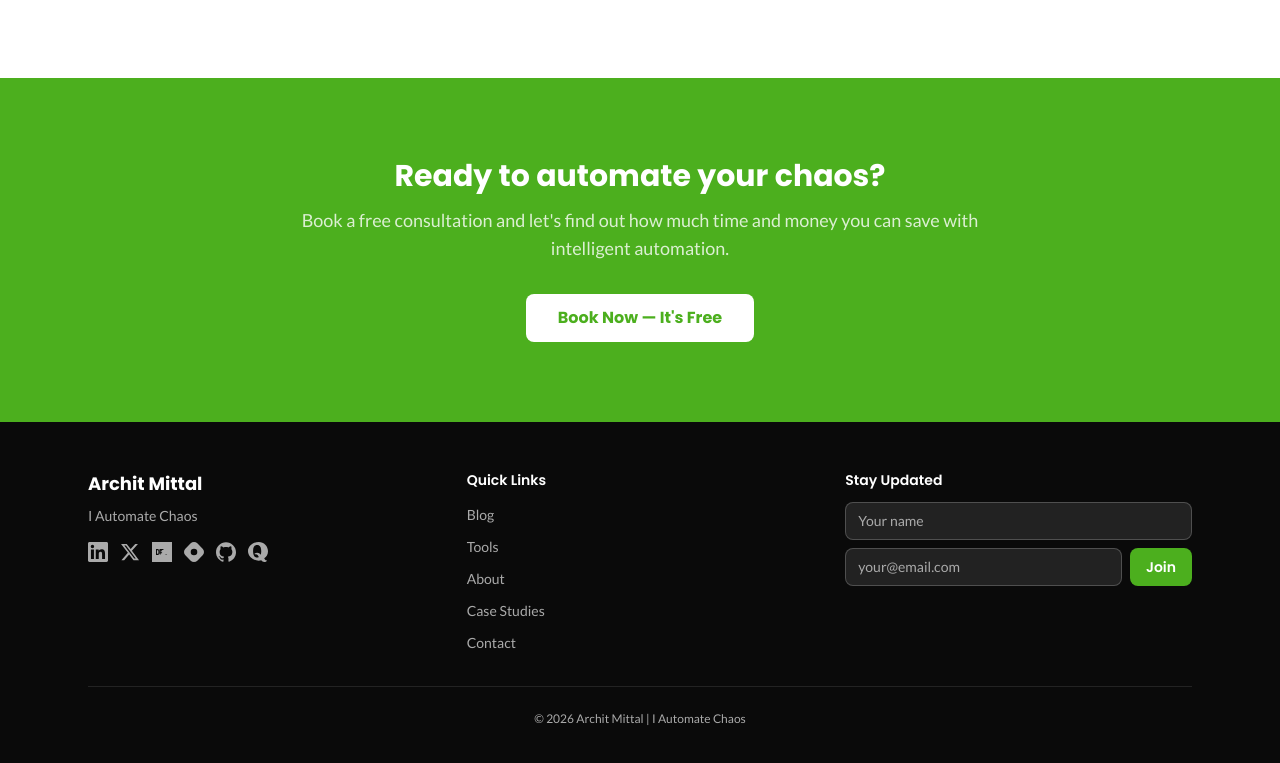
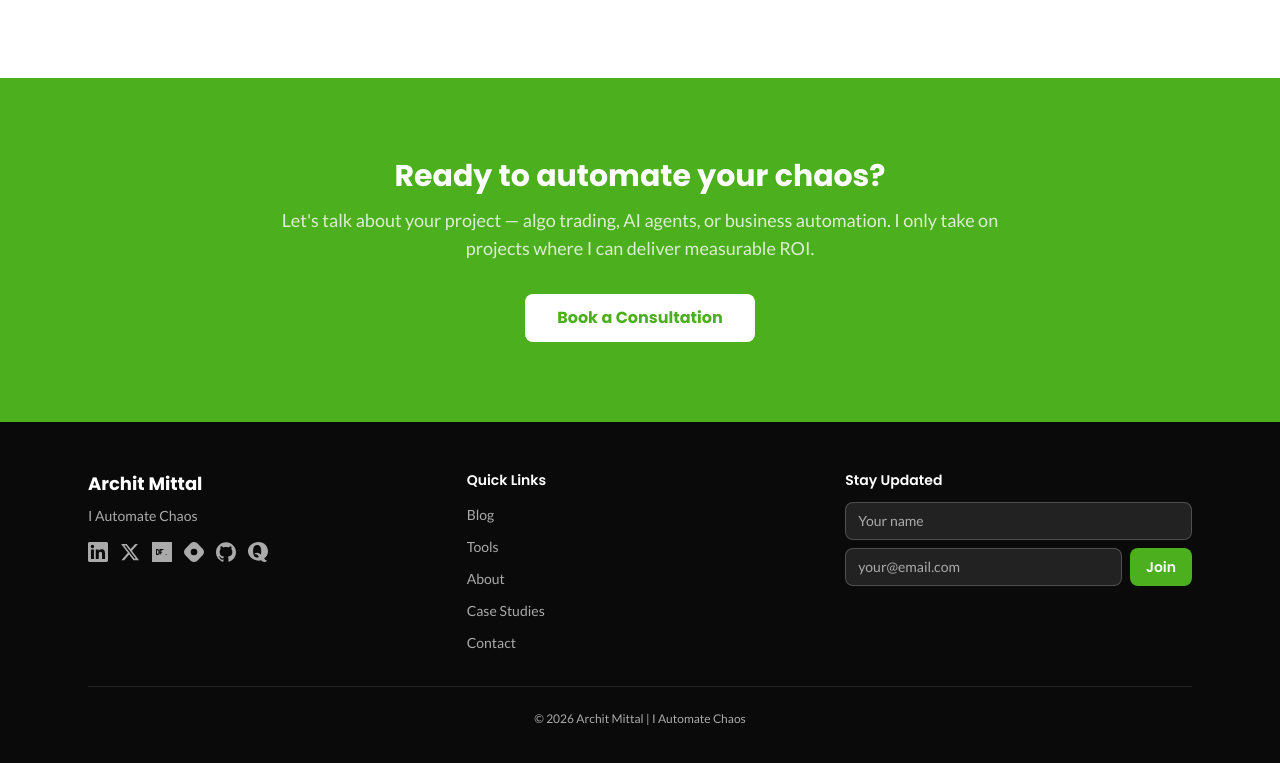
Before and after one commit to archit-akg13/architmittal.com, a Next.js app: page / in a window 1280 px wide. Shown: the part 3064-3827 px from the top of the page. Built offline with nearby package versions, Linux system fonts and the light colour scheme; no server answers.

Commit message:
refactor: update CTA with consultancy positioning
Updated consultation text and button label for clarity.

```diff
--- a/components/CTASection.tsx
+++ b/components/CTASection.tsx
@@ -8,7 +8,7 @@ export default function CTASection() {
           Ready to automate your chaos?
         </h2>
         <p className="font-body text-white/80 mb-8 text-lg">
-          Book a free consultation and let&apos;s find out how much time and money you can save with intelligent automation.
+          Let&apos;s talk about your project — algo trading, AI agents, or business automation. I only take on projects where I can deliver measurable ROI.
         </p>
         <a
           href={TOPMATE_URL}
@@ -16,7 +16,7 @@ export default function CTASection() {
           rel="noopener noreferrer"
           className="inline-block bg-white text-lime hover:bg-gray-100 px-8 py-3 rounded-lg font-heading font-bold transition-colors"
         >
-          Book Now — It&apos;s Free
+          Book a Consultation
         </a>
       </div>
     </section>
```
